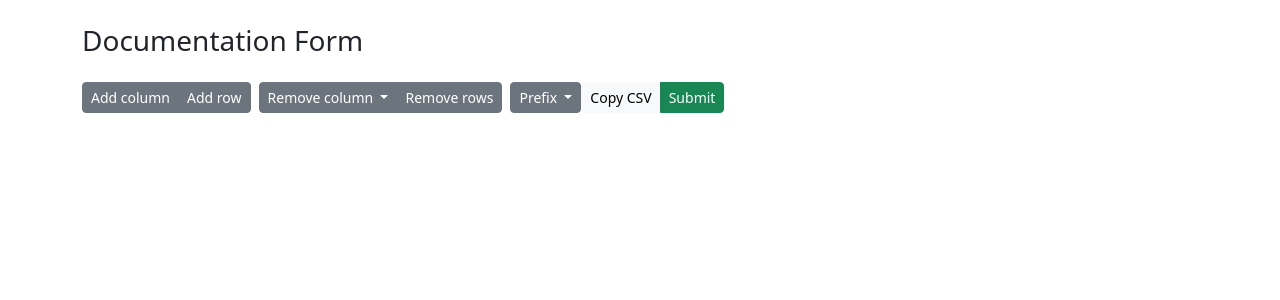
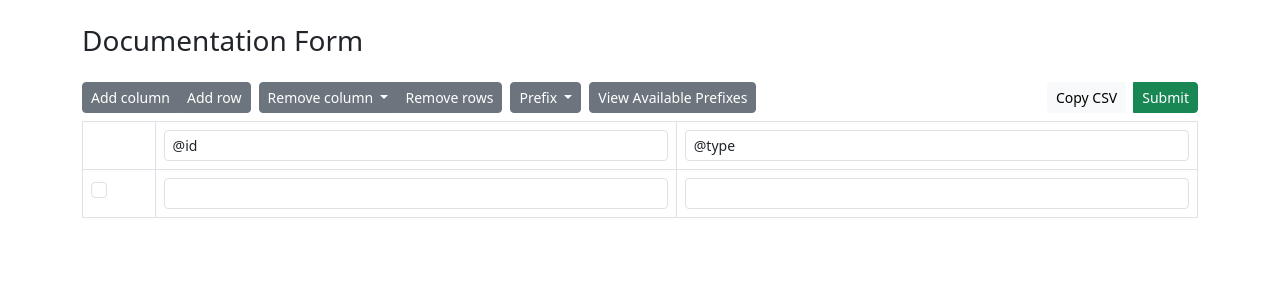
Before and after one commit to EMMC-ASBL/datadocweb, a Django app: page /edit-form/ in a window 1280 px wide. Shown: the part 56-356 px from the top of the page. Run offline with Django 5.2, Linux system fonts and the light colour scheme; some libraries are stand-ins or nearby versions.

Commit message:
add prefix list and always show table

```diff
--- a/datadoc/templates/datadoc/base.html
+++ b/datadoc/templates/datadoc/base.html
@@ -12,14 +12,18 @@
 
   <title>datadocweb</title>
 
+  {% block head %}
+  {% endblock %}
 </head>
 
 <body>
   {% block content %}
   {% endblock %}
-  <script src="https://cdnjs.cloudflare.com/ajax/libs/jquery/3.7.1/jquery.min.js"></script>
+  <script src="https://code.jquery.com/jquery-3.7.1.min.js"></script>
   <script src="https://cdn.jsdelivr.net/npm/bootstrap@5.3.2/dist/js/bootstrap.bundle.min.js"></script>
   <script src="https://unpkg.com/htmx.org@1.9.5"></script>
+  {% block scripts %}
+  {% endblock %}
 </body>
 
 </html>
--- a/datadoc/templates/datadoc/views/edit_form.html
+++ b/datadoc/templates/datadoc/views/edit_form.html
@@ -25,28 +25,50 @@
     </div>
     <div class="btn-group btn-group-sm" role="group">
       <div class="btn-group btn-group-sm" role="group">
-        <button id="btn-prefix" type="button"
-                class="btn btn-secondary dropdown-toggle"
-                data-bs-toggle="dropdown" aria-expanded="false">
+        <button id="btn-prefix" type="button" class="btn btn-secondary dropdown-toggle" data-bs-toggle="dropdown"
+          aria-expanded="false">
           Prefix
         </button>
         <ul class="dropdown-menu" id="prefix">
-          <li><h6 class="dropdown-header">New prefix</h6></li>
+          <li>
+            <h6 class="dropdown-header">New prefix</h6>
+          </li>
           <li><a class="dropdown-item" href="javascript:onAddPrefix()">Add</a></li>
-          <li><h6 class="dropdown-header">Remove prefix</h6></li>
+          <li>
+            <h6 class="dropdown-header">Remove prefix</h6>
+          </li>
           {% for item in prefix_list %}
-          <li><a class="dropdown-item" href="javascript:onRemovePrefix('{{ item.prefix }}')">{{ item.prefix }}: {{ item.iri }}</a></li>
+           <li><a class="dropdown-item" href="javascript:onRemovePrefix('{{ item.prefix }}')">{{ item.prefix }}: {{ item.iri }}</a></li>
           {% endfor %}
         </ul>
       </div>
     </div>
-    <div class="btn-group btn-group-sm" role="group">
-      <button id="btn-copy" type="button" class="btn btn-light" onclick="copyCSV()">
+    <div class="btn-group btn-group-sm me-2 ms-2" role="group">
+      <button type="button" class="btn btn-secondary" onclick="viewPrefixes()">View Available Prefixes</button>
+    </div>
+    <div class="btn-group btn-group-sm  ms-auto" role="group">
+      <button id="btn-copy" type="button" class="btn btn-light me-2 ms-2" onclick="copyCSV()">
         Copy CSV
       </button>
       <button id="btn-submit" type="button" class="btn btn-success" onclick="submitCSV()">
         Submit
       </button>
+    </div>
+  </div>
+  <div class="modal fade" id="prefixModal" tabindex="-1" aria-labelledby="prefixModalLabel" aria-hidden="true">
+    <div class="modal-dialog modal-dialog-scrollable">
+      <div class="modal-content">
+        <div class="modal-header">
+          <h5 class="modal-title" id="prefixModalLabel">Available Prefixes</h5>
+          <button type="button" class="btn-close" data-bs-dismiss="modal" aria-label="Close"></button>
+        </div>
+        <div class="modal-body">
+          <p><b><i>If you don't find the required prefix below , Please use Add from Prefix dropdown to set prefix's for
+                your documentation</i></b> </p>
+          <ul id="prefix-list" class="list-group">
+          </ul>
+        </div>
+      </div>
     </div>
   </div>
   <div id="warn-alert" class="alert alert-warning alert-dismissible fade show mt-2" role="alert" style="display:none">
@@ -75,7 +97,8 @@
         <button type="button" class="btn btn-primary btn-sm" onclick="addPrefix()">Add prefix</button>
       </div>
       <div id="prefix-alert" class="col-12" style="padding-left: 0px;">
-        <div id="prefix-alert-text" class="alert alert-danger" role="alert" style="padding-top: 4px; padding-bottom: 4px; margin-bottom: 0px" >
+        <div id="prefix-alert-text" class="alert alert-danger" role="alert"
+          style="padding-top: 4px; padding-bottom: 4px; margin-bottom: 0px">
 
         </div>
       </div>
@@ -88,17 +111,54 @@
   </table>
 </div>
 {% include 'datadoc/components/dialog.html' %}
+{% endblock %}
+{% block scripts %}
 <script>
   var columns = [];
   var rows = [];
   var prefix = [];
+
   {% for item in prefix_list %}
   prefix.push({prefix: '{{ item.prefix }}', iri: '{{ item.iri }}'});
   {% endfor %}
 
+  $(document).ready(function () {
+    columns = ['@id', '@type'];
+    rows = [['', '']];
+    updateTable();
+  });
+
+
+  function showTooltip(col) {
+    return col === '@id' ? 'The unique identifier of a resource.' : 'Ontology concept this resource belongs to.';
+  }
+
   function showWarning(message) {
     $('#warn-message').text(message);
     $('#warn-alert').show();
+  }
+  function viewPrefixes() {
+    fetch("{% url 'get_prefixes' %}")
+      .then(response => response.json())
+      .then(data => {
+        const list = document.getElementById('prefix-list');
+        list.innerHTML = '';
+        if (data.prefixes.length === 0) {
+          list.innerHTML = '<li class="list-group-item text-muted">No prefixes available.</li>';
+        } else {
+          data.prefixes.forEach(p => {
+            list.innerHTML += `<li class="list-group-item"><strong>${p.prefix}</strong>: ${p.iri}</li>`;
+          });
+        }
+        new bootstrap.Modal(document.getElementById('prefixModal')).show();
+      })
+      .catch(err => {
+        alert("Error fetching prefixes.");
+      });
+  }
+
+  function generateUniqueId() {
+    return 'id-' + Math.floor(Math.random() * 1000000);
   }
 
   function addColumn() {
@@ -115,65 +175,68 @@
       showWarning("Please add at least one column before adding a row.");
       return;
     }
-    rows.push(columns.map(c => ''));
+    let newRow = columns.map(col => '');
+    rows.push(newRow);
     updateTable();
   }
 
-  function getTextInput(value, onchange) {
-    return `<input type="text" class="form-control form-control-sm" value="${value}" onchange="${onchange}">`;
+  function getTextInput(value, onchange, readonly = false) {
+    return `<input type="text" class="form-control form-control-sm" value="${value}" onchange="${onchange}" ${readonly ? 'readonly' : ''}>`;
   }
 
   function updateTable() {
     let header = '<tr><th></th>';
     $('#remove-column').empty();
+
     columns.forEach((col, colIndex) => {
-      let onchange = `renameColumn(${colIndex}, this.value)`;
-      header += `<th>${getTextInput(col, onchange)}</th>`;
-      let item = `<li><a class="dropdown-item" href="javascript:deleteColumn(${colIndex})">${col}</a></li>`;
-      $('#remove-column').append(item);
+      let tooltip = (col === '@id' || col === '@type') ? `data-bs-toggle="tooltip" title="${showTooltip(col)}"` : '';
+      let onchange = (col !== '@id' && col !== '@type') ? `renameColumn(${colIndex}, this.value)` : '';
+      let readonly = (col === '@id' || col === '@type');
+      header += `<th ${tooltip}>${getTextInput(col, onchange, readonly)}</th>`;
+
+      if (!readonly) {
+        $('#remove-column').append(`<li><a class="dropdown-item" href="javascript:deleteColumn(${colIndex})">${col}</a></li>`);
+      }
     });
-    $('#dataTable thead').empty().append(header);
+    header += '</tr>';
+    $('#dataTable thead').html(header);
 
-    let cells = '';
+    let bodyHtml = '';
     rows.forEach((row, rowIndex) => {
-      cells += '<tr><td><div class="form-check">';
-      cells += `<input class="form-check-input" type="checkbox" id="row-${rowIndex}">`;
-      cells += '</div></td>';
+      bodyHtml += `<tr><td><input class="form-check-input" type="checkbox" id="row-${rowIndex}"></td>`;
       columns.forEach((col, colIndex) => {
-        let onchange = `updateRowValue(${rowIndex}, ${colIndex}, this.value)`;
-        cells += `<td>${getTextInput(row[colIndex], onchange)}</td>`;
+        bodyHtml += `<td><input type="text" class="form-control form-control-sm" value="${row[colIndex]}" onchange="updateRowValue(${rowIndex}, ${colIndex}, this.value)"></td>`;
       });
-      cells += '</tr>';
+      bodyHtml += '</tr>';
     });
-    $('#dataTable tbody').empty().append(cells);
+    $('#dataTable tbody').html(bodyHtml);
+
+
+    var tooltipTriggerList = [].slice.call(document.querySelectorAll('[data-bs-toggle="tooltip"]'))
+    tooltipTriggerList.forEach(function (tooltipTriggerEl) {
+      new bootstrap.Tooltip(tooltipTriggerEl)
+    });
+
   }
 
   function renameColumn(colIndex, newName) {
-    const oldName = columns[colIndex];
     columns[colIndex] = newName;
     updateTable();
   }
 
   function deleteColumn(colIndex) {
-    const colName = columns[colIndex];
+    if (columns[colIndex] === '@id' || columns[colIndex] === '@type') {
+      showWarning("Cannot delete the '@id' or '@type' columns.");
+      return;
+    }
     columns.splice(colIndex, 1);
-    rows.forEach(row => {
-      row.splice(colIndex, 1);
-    });
+    rows.forEach(row => row.splice(colIndex, 1));
     updateTable();
   }
 
   function deleteRows() {
-    let remove = $('input[id^="row-"]:checked').map((i, inp) => {
-      return Number(inp.id.substring(4));
-    }).toArray();
-    var newrows = [];
-    rows.forEach((row, i) => {
-      if (!remove.includes(i)) {
-        newrows.push(row);
-      }
-    });
-    rows = newrows;
+    let remove = $('input[id^="row-"]:checked').map((i, inp) => Number(inp.id.substring(4))).toArray();
+    rows = rows.filter((_, i) => !remove.includes(i));
     updateTable();
   }
 
@@ -238,12 +301,11 @@
         .then(data => {
           showDialog(data.message, data.status_code);
           if (Number(data.status_code) === 200) {
-            columns = [];
-            rows = [];
+            columns = ['@id', '@type'];
+            rows = [['', '']];
             updateTable();
             $('#warn-alert').hide();
           }
-
         });
     }
   }
@@ -305,5 +367,9 @@
     $('#prefix').empty().append(menu);
   }
 
+
+  updateTable();
 </script>
+
+
 {% endblock %}
--- a/datadoc/urls.py
+++ b/datadoc/urls.py
@@ -13,4 +13,5 @@ urlpatterns = [
     path("upload/file/", views.upload_files, name="upload_files"),
     path("upload/url/", views.upload_file_url, name="upload_file_url"),
     path("process-csv/", views.process_csv, name="process_csv"),
+    path('get-prefixes/', views.get_prefixes_view, name='get_prefixes'),
 ]
--- a/datadoc/views.py
+++ b/datadoc/views.py
@@ -6,7 +6,8 @@ from django.conf import settings
 from django.shortcuts import render
 from django.http import FileResponse, Http404
 from django.views.decorators.csrf import csrf_exempt
-
+from tripper.datadoc.dataset import get_prefixes
+from django.http import JsonResponse
 from .utils import (
     json_response,
     get_triplestore,
@@ -26,8 +27,8 @@ def home(request):
 
 def edit_form(request):
     prefix = {
-        'xyz': 'http://hello-world.com',
-        'abc': 'http://hello-world-2.com',
+        'foaf': 'http://xmlns.com/foaf/0.1/',
+        'prov': 'http://www.w3.org/ns/prov#',
     }
     prefix_list = []
     for key, val in prefix.items():
@@ -35,6 +36,13 @@ def edit_form(request):
     ctx = dict(prefix_list=prefix_list)
     return render(request, "datadoc/views/edit_form.html", context=ctx)
 
+def get_prefixes_view(request):
+    """
+    Django view to return the list of prefixes from Tripper as JSON.
+    """
+    prefixes_dict = get_prefixes()
+    prefixes = [{'prefix': k, 'iri': v} for k, v in prefixes_dict.items()]
+    return JsonResponse({'prefixes': prefixes})
 
 def upload_file(request):
     return render(request, "datadoc/views/upload_file.html")
@@ -83,7 +91,6 @@ def upload_file_url(request):
         ts = get_triplestore(settings.DATADOCWEB["triplestore"])
         return handle_file_url(url, ts)
 
-
 @csrf_exempt
 def process_csv(request):
     if request.method == "POST":
```
